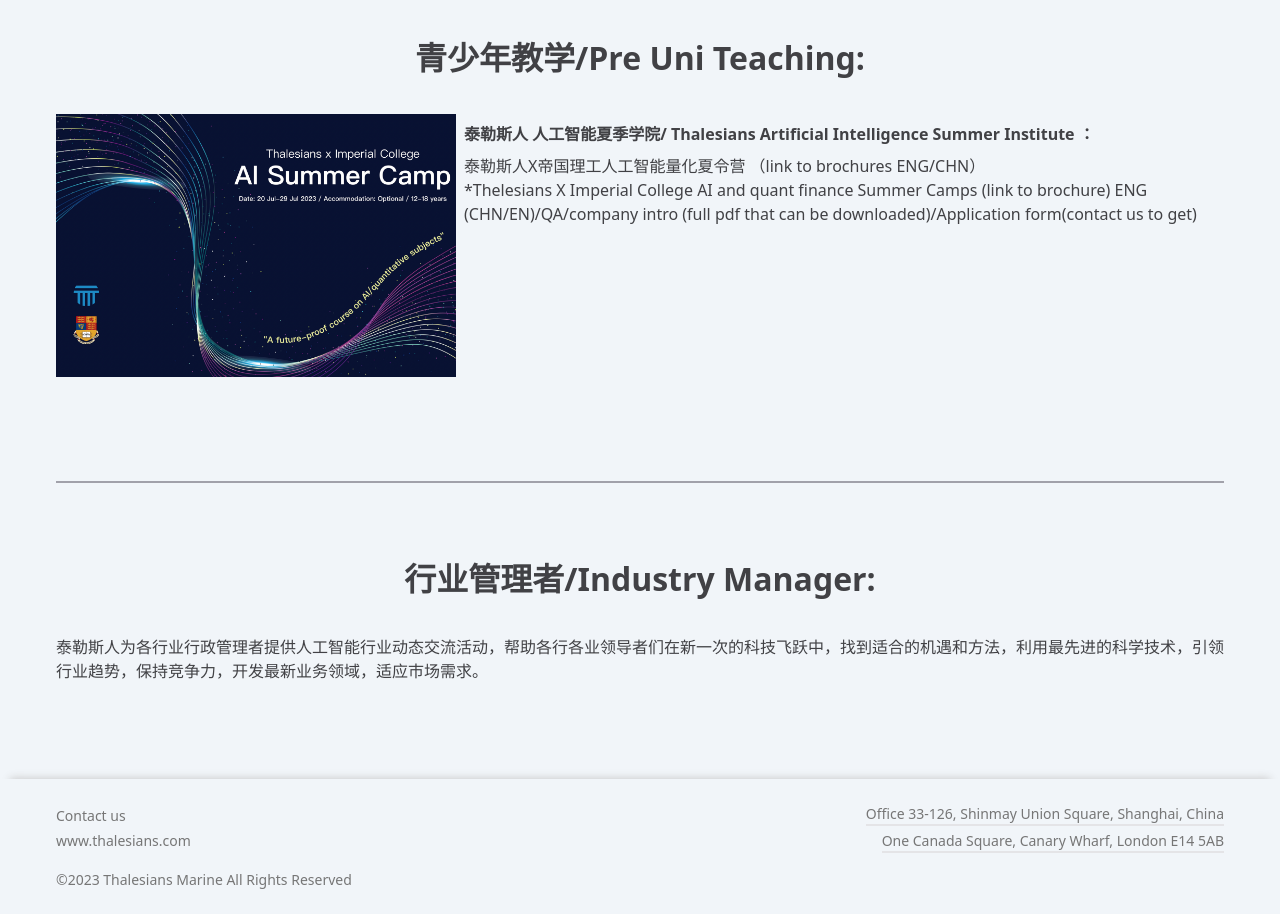
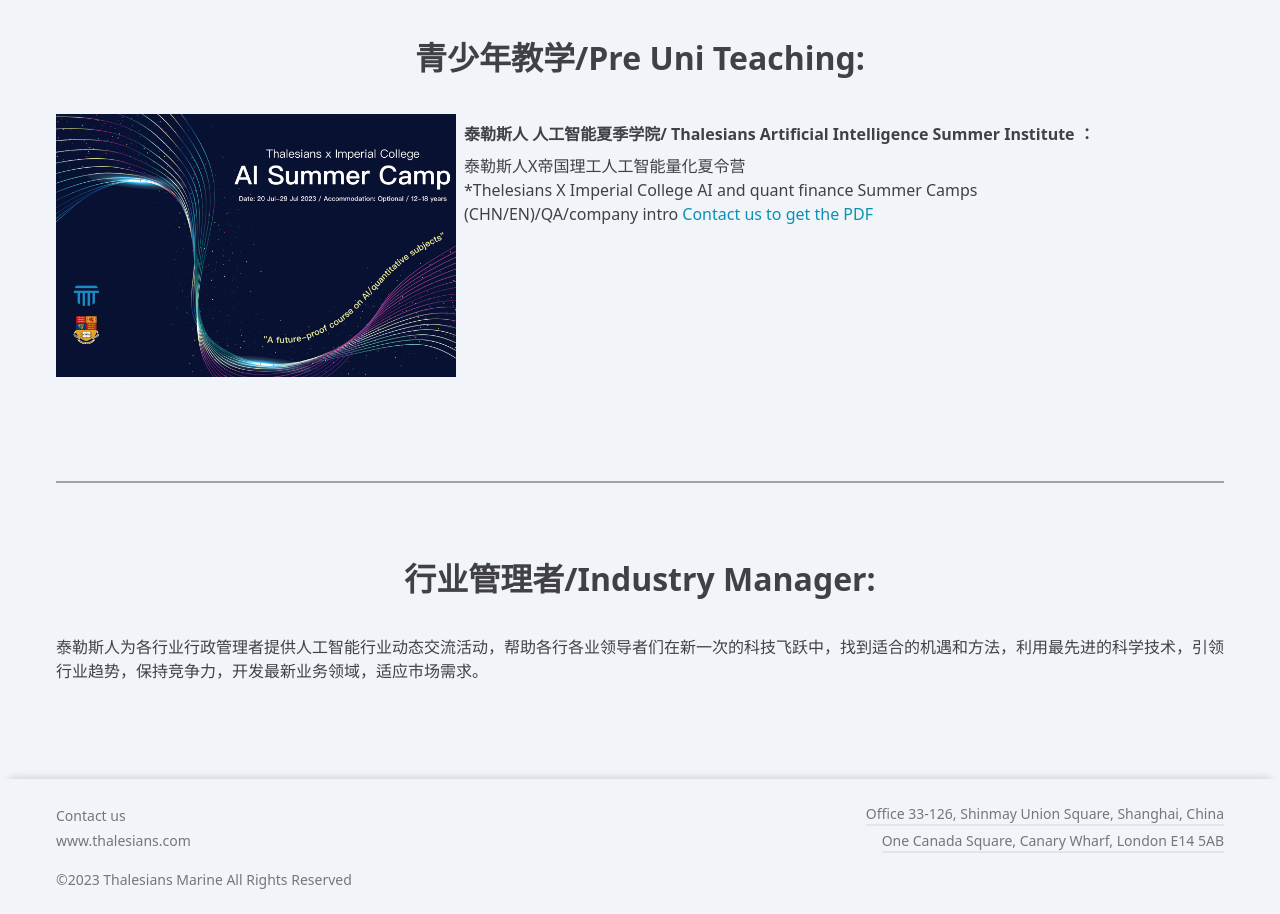
Before and after one commit to NaurisTisancins/china-biz, a Next.js app: page /teaching in a window 1280 px wide. Shown: the part 1920-2834 px from the top of the page. Built offline with nearby package versions, Linux system fonts and the light colour scheme.

Commit message:
teching text adjustment

```diff
--- a/components/teaching-page-components/PreUniTeachingSection.tsx
+++ b/components/teaching-page-components/PreUniTeachingSection.tsx
@@ -1,5 +1,6 @@
 import Image from 'next/image';
 import AISummercampImage from '../../public/photos/pictures/Main_site_pics/ai-summer-camp.png';
+import Link from 'next/link';
 
 function PreUniTeachingSection() {
   return (
@@ -19,15 +20,21 @@
               泰勒斯人 人工智能夏季学院/ Thalesians Artificial Intelligence
               Summer Institute ：
             </h3>
-            泰勒斯人X帝国理工人工智能量化夏令营 （link to brochures ENG/CHN）
+            泰勒斯人X帝国理工人工智能量化夏令营
+            {/* （link to brochures ENG/CHN） */}
           </p>
           <p>
             *Thelesians X Imperial College AI and quant finance Summer Camps
-            (link to brochure) ENG
+            {/* (link to brochure) ENG */}
           </p>
           <p>
-            (CHN/EN)/QA/company intro (full pdf that can be
-            downloaded)/Application form(contact us to get)
+            (CHN/EN)/QA/company intro{' '}
+            <Link
+              href="/contact"
+              className="text-cyan-600 hover:text-amber-400"
+            >
+              Contact us to get the PDF
+            </Link>
           </p>
         </div>
       </div>
```
